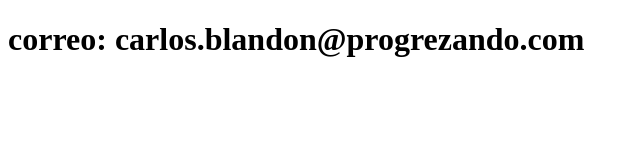
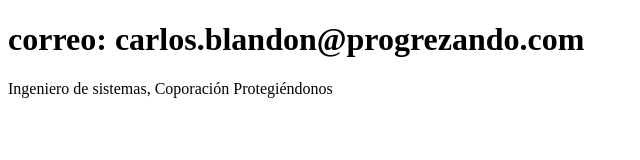
Before and after one commit to Progrezando/juegosecreto, a plain HTML site: page contacto.html in a window 1280 px wide. Shown: the whole page, without its empty margins (0-640 px from the left). Drawn offline with Linux system fonts and the light colour scheme.

Commit message:
Agregando profesión y nombre de la empresa

```diff
--- a/contacto.html
+++ b/contacto.html
@@ -7,5 +7,6 @@
 </head>
 <body>
     <h1>correo: carlos.blandon@progrezando.com</h1>
+    <p>Ingeniero de sistemas, Coporación Protegiéndonos</p>
 </body>
 </html>
```
